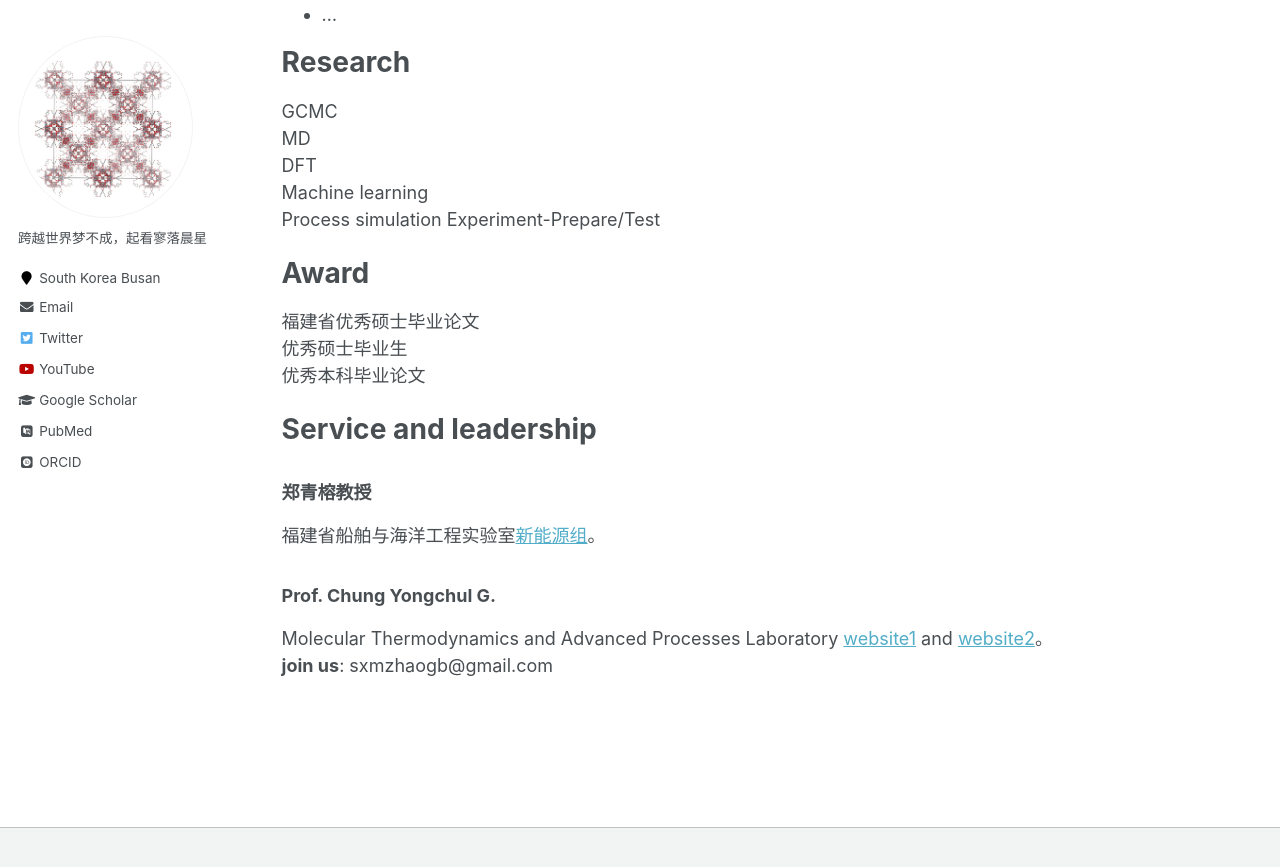
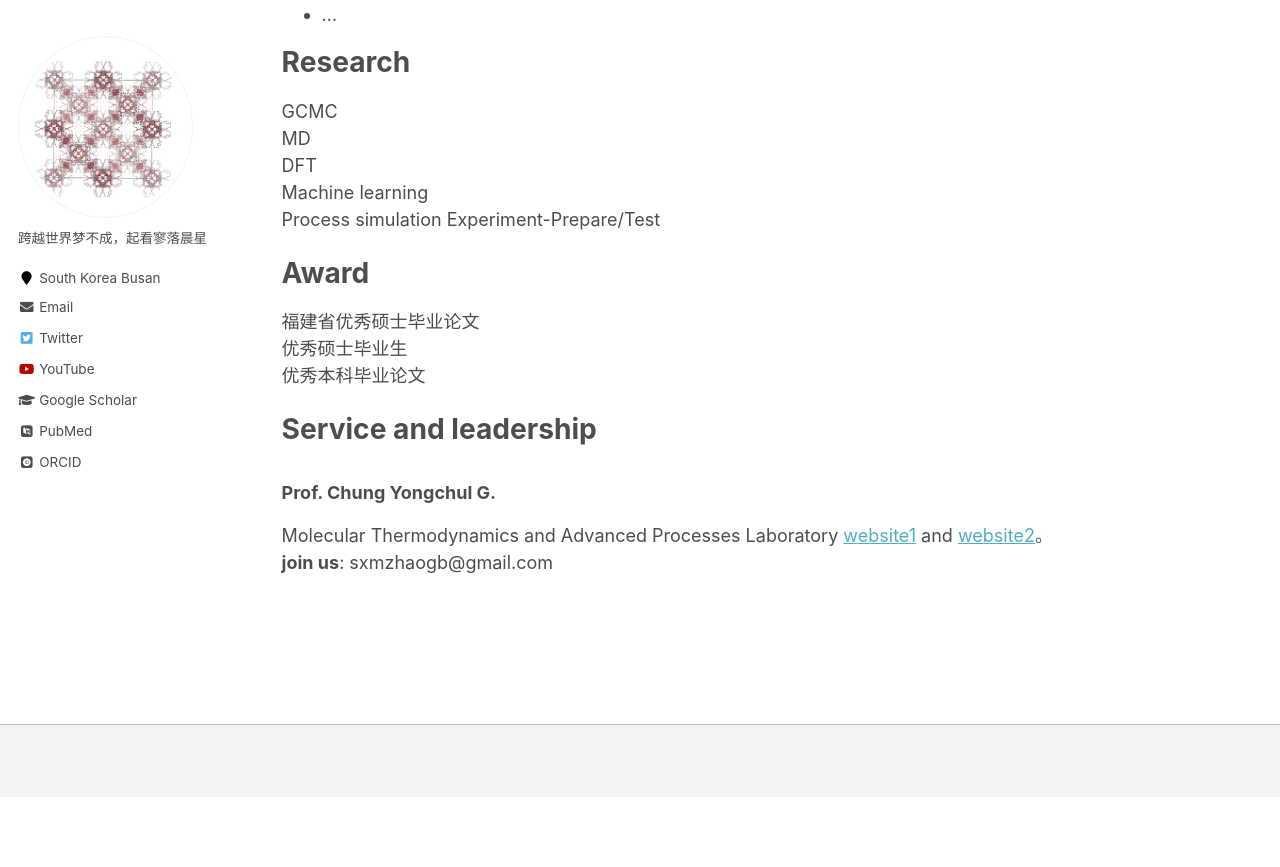
Before and after one commit to sxm13/ZGBshenxiaomoCV.github.io, a Jekyll site: the page built from _pages/cv.md, in a window 1280 px wide and 900 px high, scrolled down 1735 px. Shown: the top 867 px of the window. Built offline with Jekyll 4.4.1, drawn with Linux system fonts in a browser that asks for light colours; some web fonts are replaced; after the commit the page ends 2532 px from its top, so only the background shows below that.

Commit message:
Update cv.md

```diff
--- a/_pages/cv.md
+++ b/_pages/cv.md
@@ -73,9 +73,6 @@ Research
 
 Service and leadership
 ======
-### 郑青榕教授
-福建省船舶与海洋工程实验室[新能源组](http://mei.jmu.edu.cn/info/1070/1126.htm "1")。
-
 ### Prof. Chung Yongchul G.
 Molecular Thermodynamics and Advanced Processes Laboratory [website1](https://cmcp-group.github.io/ "2") and [website2](https://sites.google.com/view/mtap-lab)。
 **join us**: sxmzhaogb@gmail.com
```
